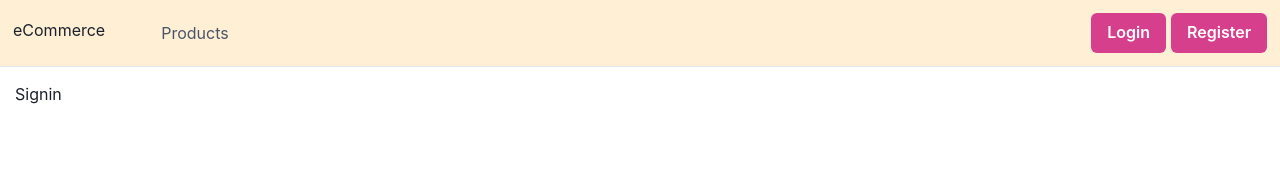
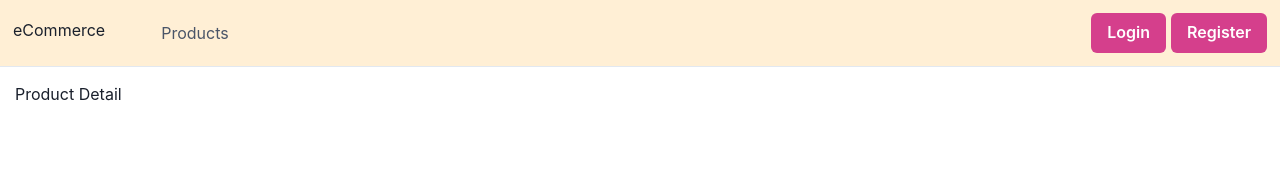
Before and after one commit to GokalpAvcu/e-Commerce-app, a React (Create React App) app in the folder client/: page /signin in a window 1280 px wide. Shown: the top 172 px of the page. Built offline with nearby package versions, Linux system fonts and the light colour scheme.

Commit message:
add client

```diff
--- a/client/src/App.js
+++ b/client/src/App.js
@@ -3,6 +3,7 @@ import { BrowserRouter as Router, Switch, Route } from "react-router-dom"; // ro
 import Navbar from "./components/Navbar"; // navbar'ı import ettim
 
 import Products from './pages/Products'
+import ProductDetail from "./pages/ProductDetail"
 import Signin from "./pages/Auth/Signin";
 import Signup from "./pages/Auth/Signup";
 
@@ -14,6 +15,7 @@ function App() {
         <div id="content">
           <Switch>
             <Route exact path="/"  component={Products} />
+            <Route path="/:product_id" component={ProductDetail} />
             <Route path="/signin"  component={Signin} />
             <Route path="/signup"  component={Signup} />
           </Switch>
--- /dev/null
+++ b/client/src/pages/ProductDetail/index.js
@@ -0,0 +1,9 @@
+import React from 'react'
+
+function ProductDetail() {
+  return (
+    <div>Product Detail</div>
+  )
+}
+
+export default ProductDetail
```
Also changed, not shown: client/src/components/Card/index.js (+1 -1 lines).
